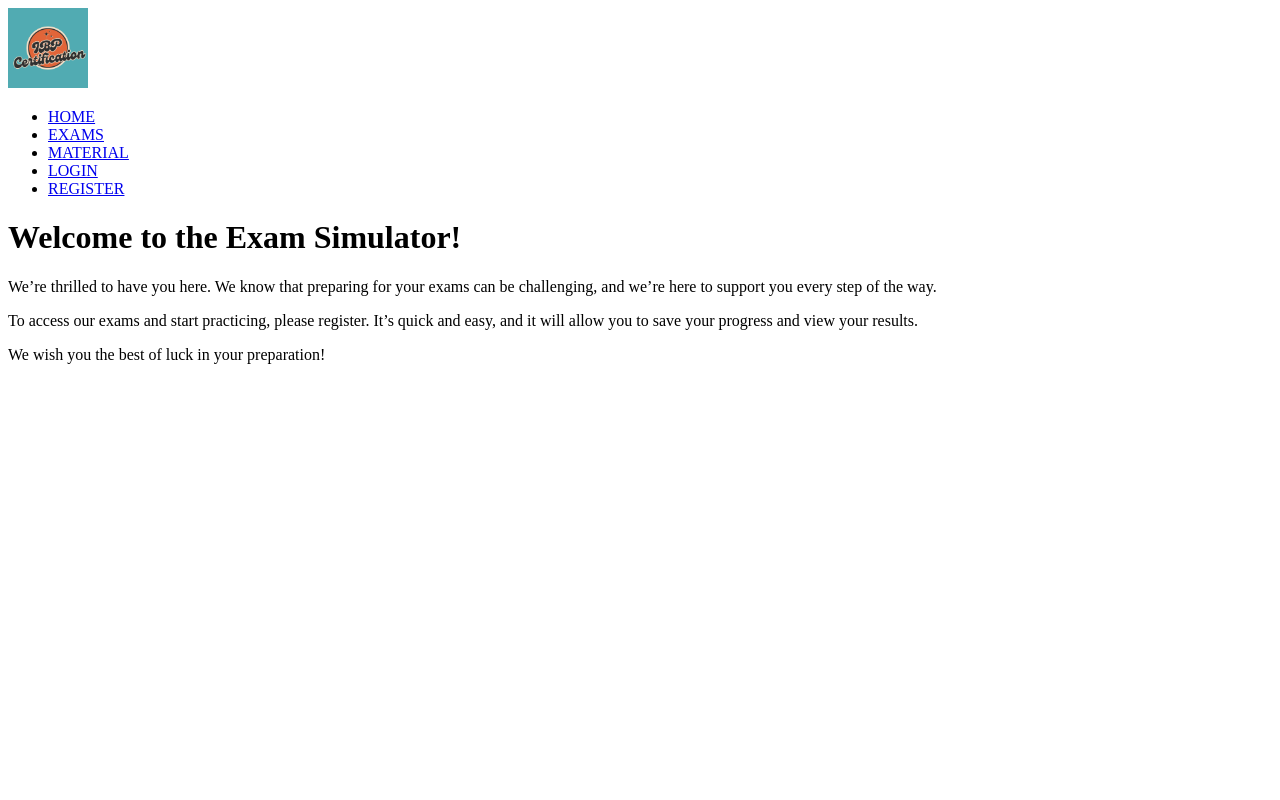
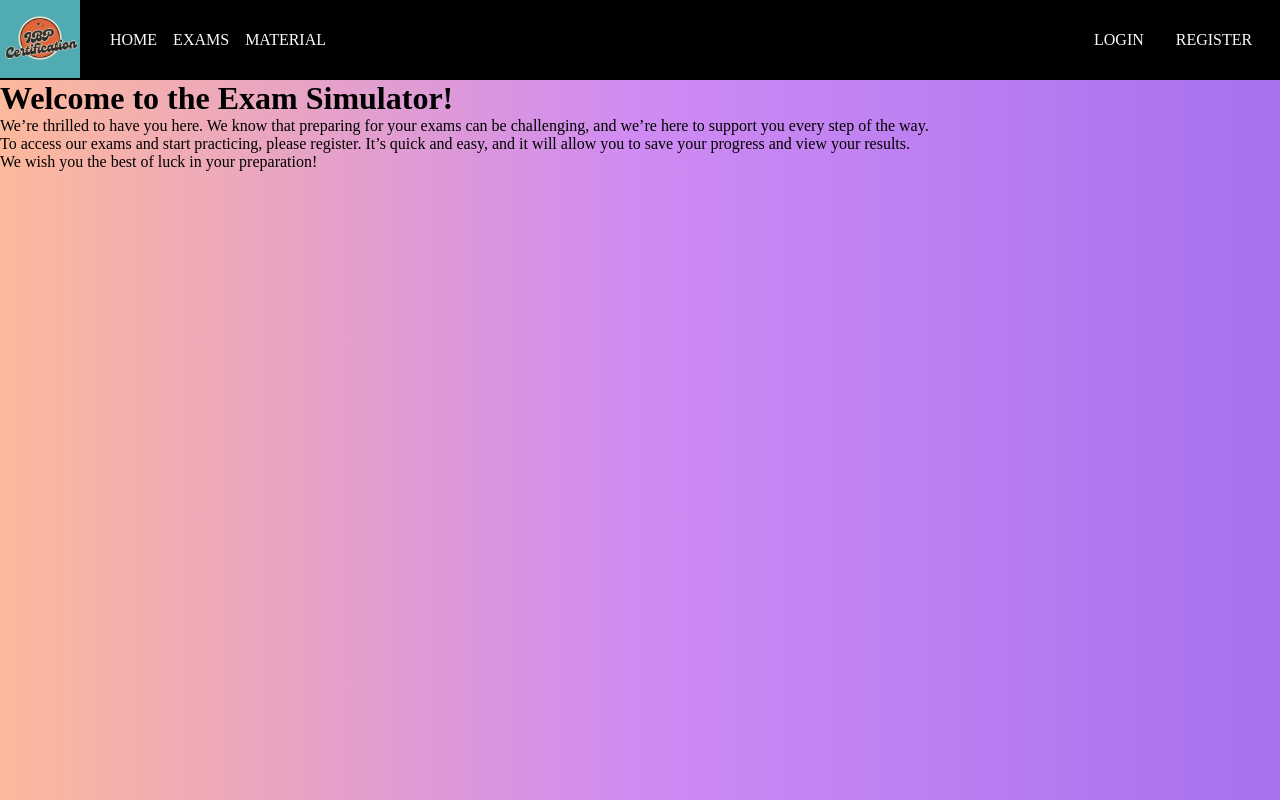
Before and after one commit to celidonnet/SAP_Certification, a website: page index.html in a window 1280 px wide. Drawn offline with Linux system fonts and the light colour scheme; the site is published under a folder, as on GitHub Pages, so addresses that start at the root find nothing; a web font is replaced by a local one.

Commit message:
Movi el archivo index.html

```diff
--- a/public/index.html
+++ b/index.html
@@ -3,7 +3,7 @@
 <head>
     <meta charset="UTF-8">
     <meta name="viewport" content="width=device-width, initial-scale=1.0">
-    <link rel="stylesheet" href="/styles/stylesIndex.css">
+    <link rel="stylesheet" href="./public/styles/stylesIndex.css">
     <title>Examen Simulador</title>
     <script>
         function loadExam(count) {
```
